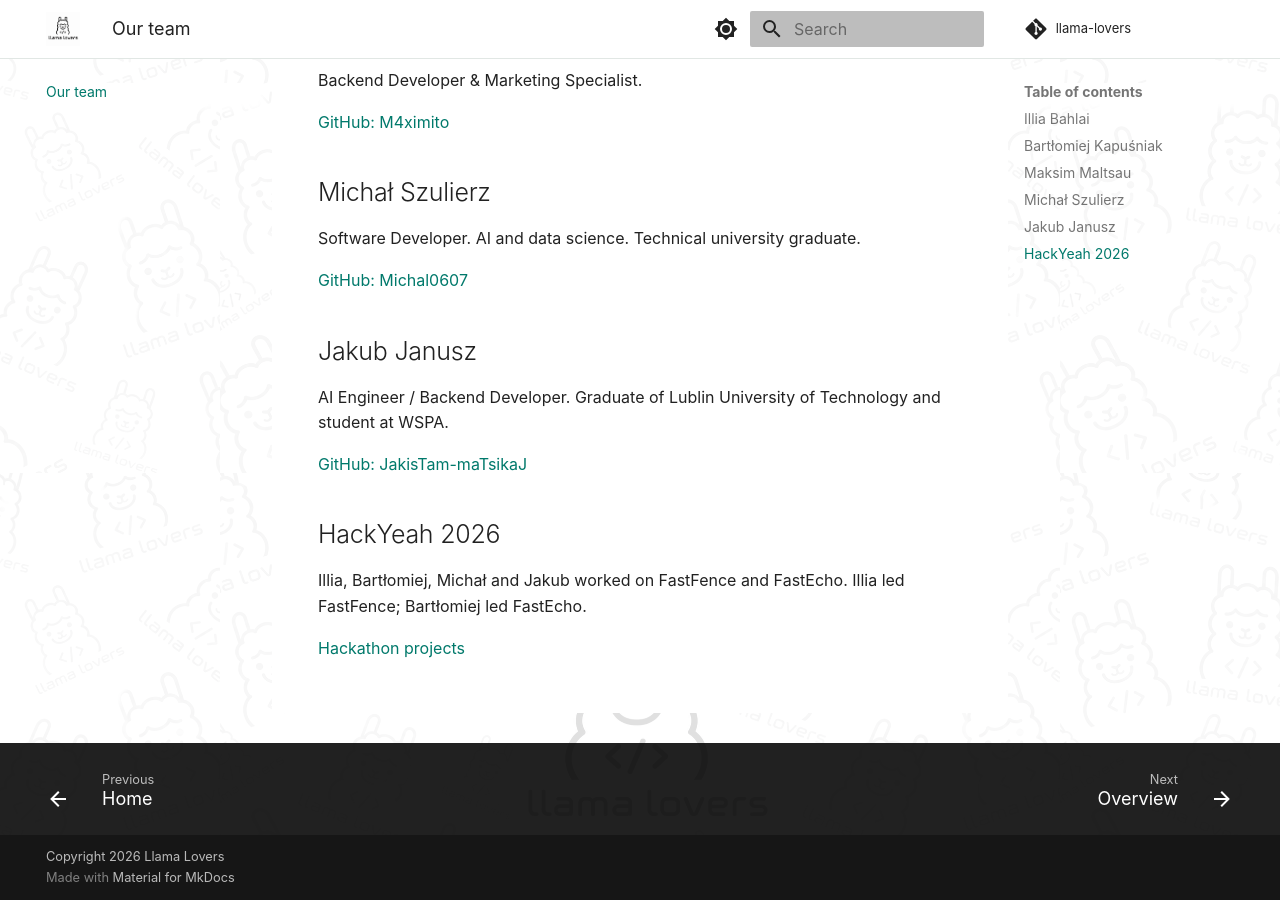
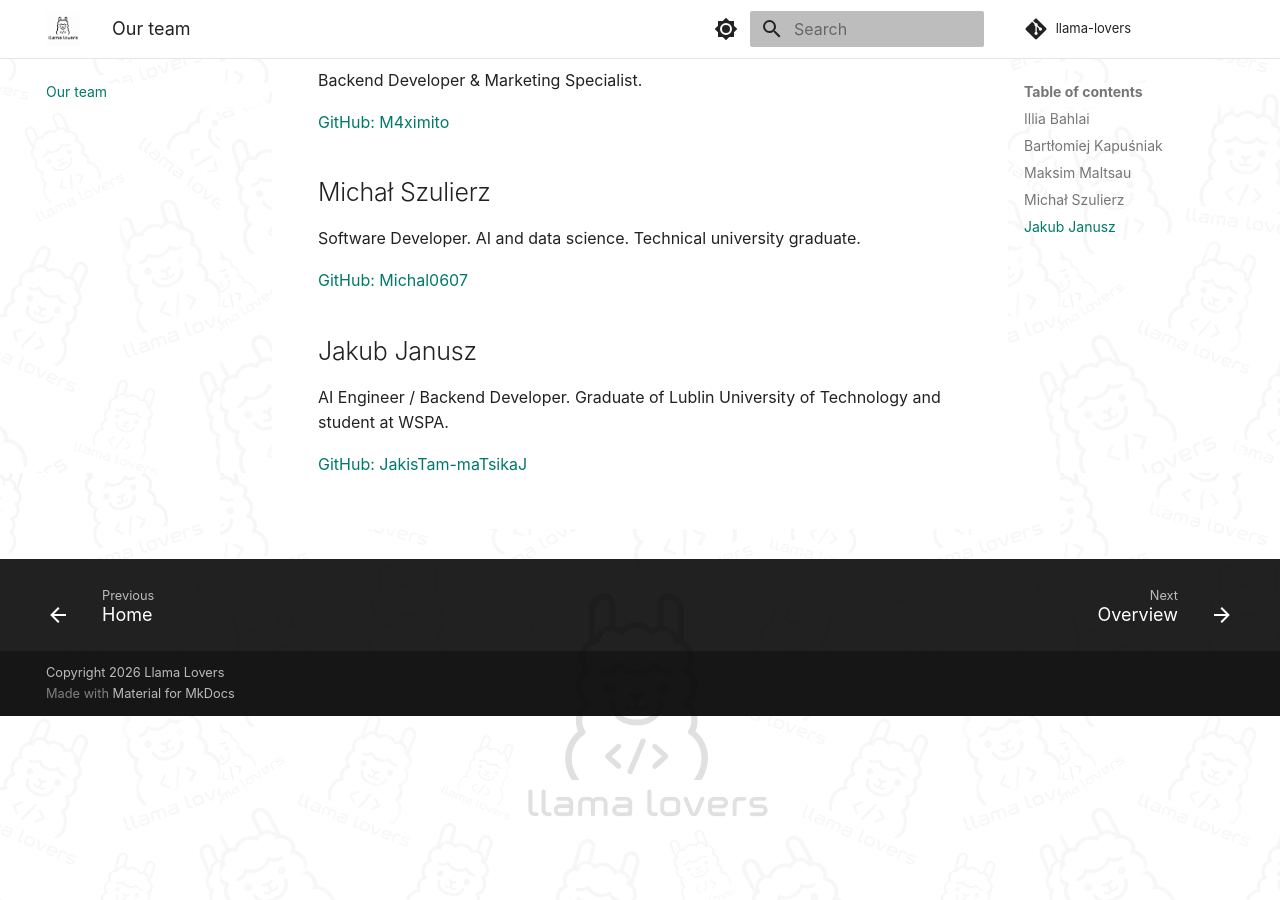
Before and after one commit to llama-lovers/page, an MkDocs documentation site: the page built from docs/team.md, in a window 1280 px wide and 900 px high, scrolled down 596 px. Built offline with MkDocs 1.6.1 and Material for MkDocs 9.7.7, drawn with Linux system fonts in a browser that asks for light colours.

Commit message:
Delete HackYeah 2026 section from team.md
Removed HackYeah 2026 section and project details.

```diff
--- a/docs/team.md
+++ b/docs/team.md
@@ -33,9 +33,3 @@
 AI Engineer / Backend Developer. Graduate of Lublin University of Technology and student at WSPA.
 
 [GitHub: JakisTam-maTsikaJ](https://github.com/JakisTam-maTsikaJ)
-
-## HackYeah 2026
-
-Illia, Bartłomiej, Michał and Jakub worked on FastFence and FastEcho. Illia led FastFence; Bartłomiej led FastEcho.
-
-[Hackathon projects](hackathons.md)
```
